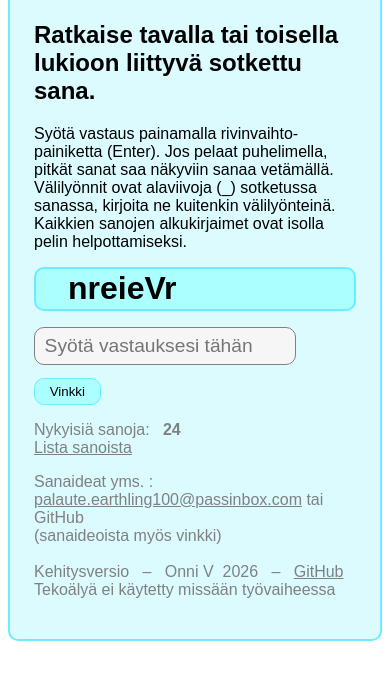
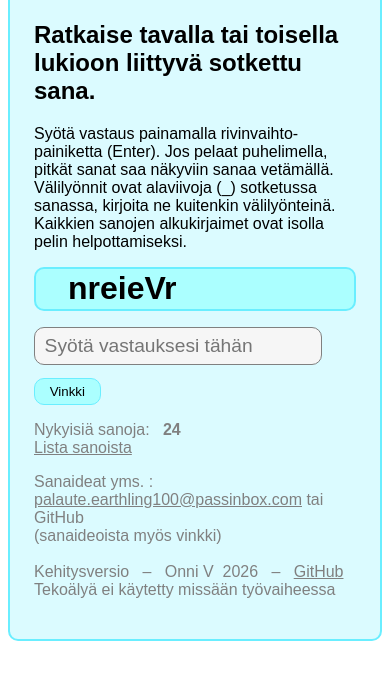
Before and after one commit to saunakatti/pmlpelit, a plain HTML site: page sanasotku.html in a window 390 px wide. Shown: the part 138-818 px from the top of the page. Drawn offline with Linux system fonts and the light colour scheme.

Commit message:
fix answer fileld going offpage

```diff
--- a/style.css
+++ b/style.css
@@ -172,7 +172,7 @@ button#theme-switch, a.homeButton {
     }
 
     input#Answer {
-        width: auto;
+        width: min(15em, 100%);
         overflow-x: scroll;
     }
 }
```
Also changed, not shown: sanat.txt, 1 other file.
